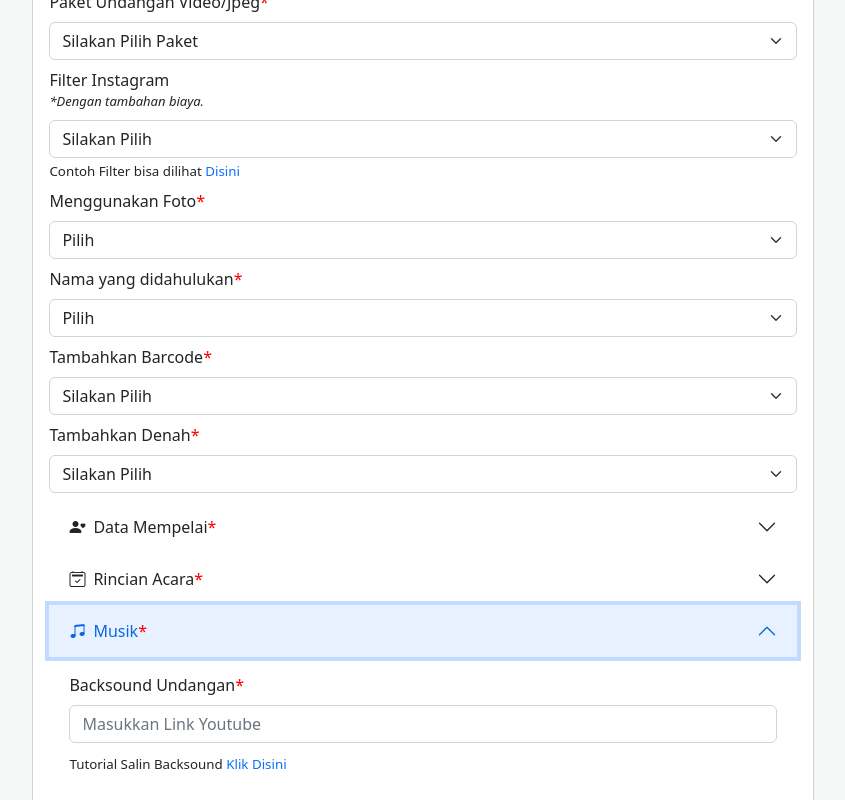
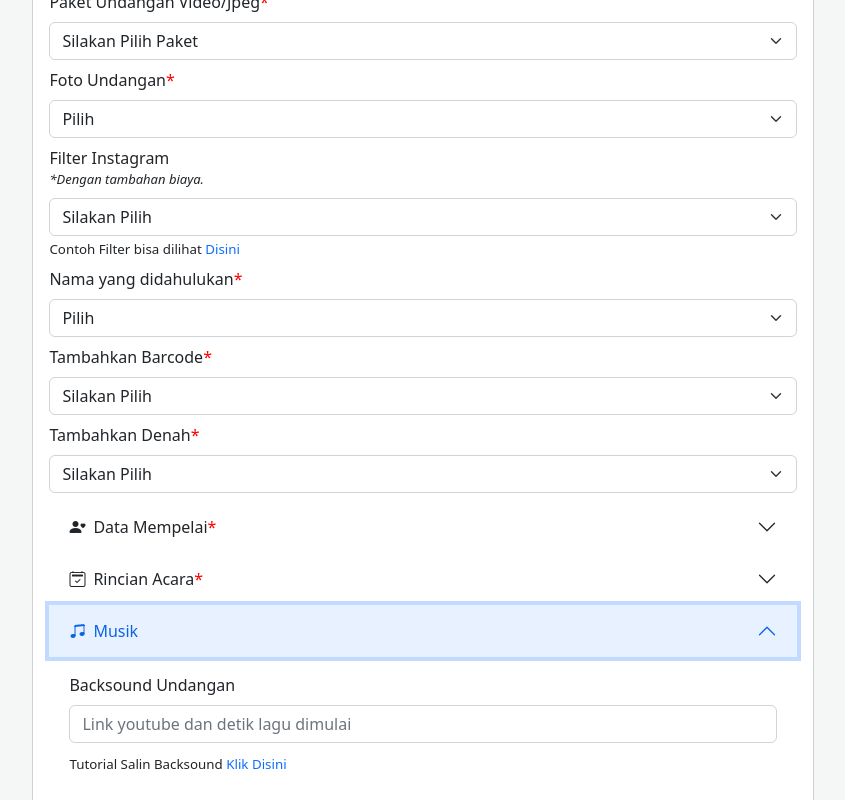
Before and after one commit to ulummu/videoform, a React (Create React App) app: page / in a window 1280 px wide. Both pictures are taken after a click on the button "Musik". Shown: the part 263-1063 px from the top of the page, without its empty margins (217-1062 px from the left). Built offline with nearby package versions, Linux system fonts and the light colour scheme.

Commit message:
swap foto dan filter

```diff
--- a/src/Components/CardForm.js
+++ b/src/Components/CardForm.js
@@ -216,11 +216,11 @@ export default function CardForm(props) {
           values.temaVideo +
           "%0a%0a2. Paket Undangan Video/Jpeg : " +
           values.paketVideo +
-          "%0a%0a3. Filter Instagram : " +
+          "%0a%0a3. Penggunaan Foto : " +
+          values.foto +
+          "%0a%0a4. Filter Instagram : " +
           values.pakaiFilter +
           filter +
-          "%0a%0a4. Penggunaan Foto : " +
-          values.foto +
           "%0a%0a5. Nama yang didahulukan : " +
           values.namaAwal +
           "%0a%0a6. Barcode : " +
@@ -489,6 +489,26 @@ export default function CardForm(props) {
                   </Form.Control.Feedback>
                 </Form.Group>
 
+                <Form.Group className="mb-2">
+                  <Form.Label className="labelForm">Foto Undangan</Form.Label>
+                  <Form.Select
+                    name="foto"
+                    value={values.foto}
+                    onChange={handleInputChange}
+                    required
+                  >
+                    <option value="" hidden>
+                      Pilih
+                    </option>
+                    <option value="Dengan Foto">Dengan Foto</option>
+                    <option value="Tanpa Foto">Tanpa Foto</option>
+                    <option value="Animasi">Animasi</option>
+                  </Form.Select>
+                  <Form.Control.Feedback type="invalid">
+                    Foto Belum Dipilih
+                  </Form.Control.Feedback>
+                </Form.Group>
+
                 <Form.Group>
                   <Form.Label className="mb-0">Filter Instagram</Form.Label>
                   <Form.Label className="labelFormFilter">
@@ -603,28 +623,6 @@ export default function CardForm(props) {
                     </Form.Group>
                   </Form.Group>
                 )}
-
-                <Form.Group className="mb-2">
-                  <Form.Label className="labelForm">
-                    Menggunakan Foto
-                  </Form.Label>
-                  <Form.Select
-                    name="foto"
-                    value={values.foto}
-                    onChange={handleInputChange}
-                    required
-                  >
-                    <option value="" hidden>
-                      Pilih
-                    </option>
-                    <option value="Dengan Foto">Dengan Foto</option>
-                    <option value="Tanpa Foto">Tanpa Foto</option>
-                    <option value="Animasi">Animasi</option>
-                  </Form.Select>
-                  <Form.Control.Feedback type="invalid">
-                    Foto Belum Dipilih
-                  </Form.Control.Feedback>
-                </Form.Group>
 
                 <Form.Group className="mb-2">
                   <Form.Label className="labelForm">
@@ -1238,20 +1236,17 @@ export default function CardForm(props) {
                   <Accordion.Item eventKey="0">
                     <Accordion.Header>
                       <i className="bi bi-music-note-beamed me-2"></i>
-                      <div className="labelForm">Musik</div>
+                      <div>Musik</div>
                     </Accordion.Header>
                     <Accordion.Body>
                       <Form.Group className="mb-2">
-                        <Form.Label className="labelForm">
-                          Backsound Undangan
-                        </Form.Label>
+                        <Form.Label>Backsound Undangan</Form.Label>
                         <Form.Control
-                          required
                           name="musik"
                           value={values.musik}
                           onChange={handleInputChange}
                           type="text"
-                          placeholder="Masukkan Link Youtube"
+                          placeholder="Link youtube dan detik lagu dimulai"
                         />
                         <Form.Control.Feedback type="invalid">
                           Musik Belum Diisi
```
